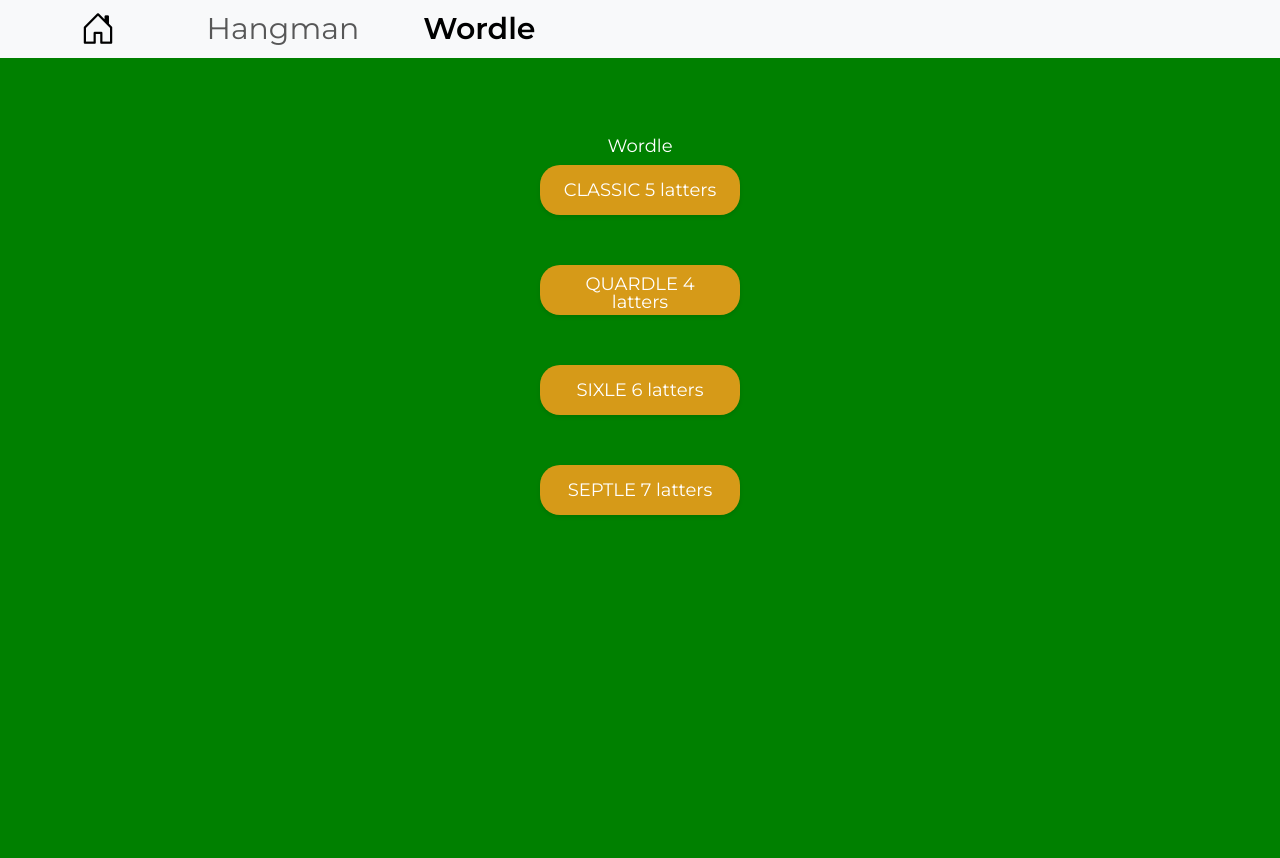
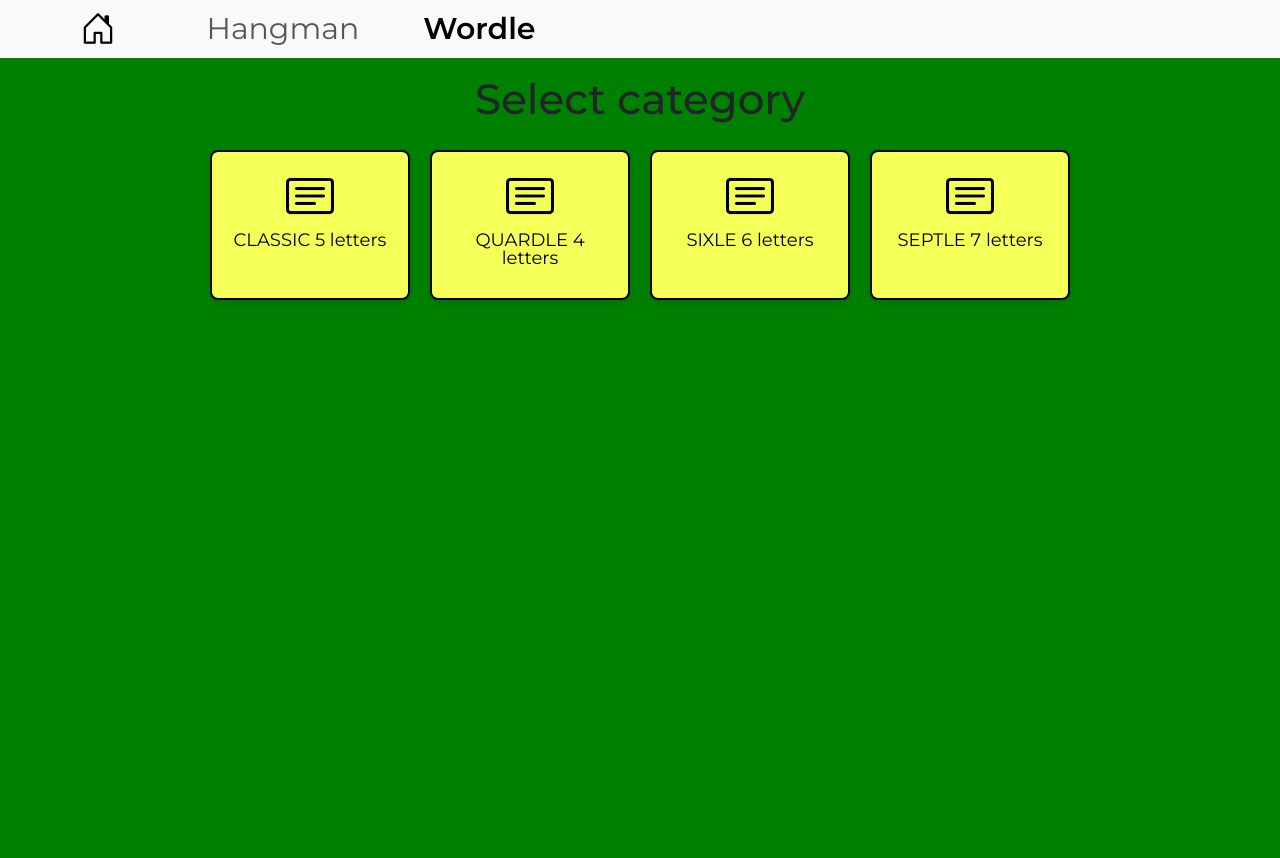
Before and after one commit to Artem745/word-games, a Django app: page /wordle/ in a window 1280 px wide. Before the commit the page ends 515 px from the top, so only its background shows below. Run offline with Django 5.2, Linux system fonts and the light colour scheme; data comes from the database, SQL or seed files in the repository; some libraries are stand-ins or nearby versions.

Commit message:
wordle_v2

```diff
--- a/wordle/static/wordle/css/wordle.css
+++ b/wordle/static/wordle/css/wordle.css
@@ -1,62 +1,162 @@
-.content {
-    display: flex;
-    justify-content: center;
-    align-items: center;
-    flex-direction: column; /* Зміна на стовбчик */
-    padding: 2rem;
+/* Reset CSS */
+* {
+    margin: 0;
+    padding: 0;
+    box-sizing: border-box;
 }
 
 body {
-    background-color: green; /* Light gray background */
-    margin: 0;
-    padding: 0;
-    color: #ffffff; /* Dark text for readability */
+    font-family: Arial, sans-serif;
+}
+
+.content {
+    text-align: center;
+    background-color: green; /* Зеленый фон */
+    height: 100vh;
+    flex-direction: column;
+    align-items: center; /* Выравнивание по центру горизонтально */
+
+    padding-top: 20px; /* Отступ от верхнего края */
+}
+
+.letters-container {
+    display: flex;
+    flex-direction: column;
+    margin-top: 2%;
 }
 
 .letters {
     display: flex;
     justify-content: center;
+}
+
+.letters-input {
+    width: 100px;
+    height: 100px;
+    background-color: rgb(255, 255, 255);
+    color: rgb(51, 51, 51);
+    margin-right: 10px;
+    align-items: center;
+    font-size: 50px;
+    text-align: center;
+    border-radius: 10px;
+}
+
+.letters-empty-container {
+    display: flex;
+    justify-content: center;
+    margin-top: 10px; /* Adjust margin as needed */
+}
+
+.letters-empty  {
+    width: 100px;
+    height: 100px;
+    background-color: rgb(255, 255, 255);
+    border-radius: 10px;
+    margin-right: 10px;
+}
+
+.button-container {
+    display: flex;
+    justify-content: flex-end; /* Вирівнюємо кнопки з правого краю */
+    align-items: center;
+    margin-top: 2%; /* Можна також використовувати margin-bottom на .letters-container */
+}
+
+.button-container {
+    display: flex;
+    justify-content: center; /* Розміщує кнопки по центру горизонтально */
+    margin-top: 2%;
+}
+
+.buttons {
+    display: flex;
     align-items: center;
 }
-.letters-input {
-    width: 60px;
-    font-size: 24px;
-    height: 60px;
+
+.submit-button {
+    background-color: rgb(229, 255, 0);
+    color: rgb(24, 24, 24);
+    padding: 10px 20px;
+    border: none;
+    border-radius: 5px;
+    font-size: 18px;
+    cursor: pointer;
+    transition: background-color 0.3s ease;
+    margin-right: 20px; /* Відступ між кнопками */
+}
+
+.submit-button:hover {
+    background-color: rgb(164, 182, 0);
+}
+
+.hint-button {
+    background-color: rgb(229, 255, 0);
+    color: rgb(24, 24, 24);
+    padding: 10px 20px;
+    font-size: 18px;
+    cursor: pointer;
+    border: none;
+    border-radius: 5px;
+}
+
+.hint-button i {
+    margin-right: 5px; /* Відступ між іконкою і текстом кнопки */
+}
+
+.hint-button:hover {
+    background-color: rgb(164, 182, 0);
+}
+
+
+.text-center {
+    font-size: 42px;
+    margin-bottom: 30px;
+}
+
+.wordle-grid {
+    display: flex;
+    justify-content: center;
+    align-items: center;
+    gap: 20px;
+    flex-wrap: wrap;
+}
+
+.category-button {
+    border: 2px solid black;
+    border-radius: 8px;
+    padding: 20px;
+    font-size: 16px;
+    color: black;
     text-align: center;
-    border: 1px solid #000000;
-    border-radius: 5px;
-    margin-left: 10px;
-    background-color: black;
-    color: white;
+    display: flex;
+    flex-direction: column;
+    align-items: center;
+    cursor: pointer;
+    width: 200px;
+    height: 150px;
+    box-shadow: 0px 4px 8px rgba(0, 0, 0, 0.1);
+}
+
+.category-button i {
+    font-size: 48px;
+    margin-bottom: 10px;
+}
+
+
+.word-text {
+
+    font-size: 200px;
 
 }
 
-/* Стилі для кнопок */
-button {
-    background-color: #d69a18;
-    color: #fff;
-    border: none;
-    padding: 10px 20px;
-    font-size: 18px;
-    cursor: pointer;
-    margin-bottom: 50px; /* Відстань між кнопками */
-    width: 200px; /* Фіксована ширина кнопок */
-    display: block; /* Зробити кнопки блочними елементами */
-    height: 50px;
-    border-radius: 20px; /* Круглі угли */
-    box-shadow: 0px 2px 4px rgba(0, 0, 0, 0.1); /* Тінь */
+.wordle-hover {
+    background-color: #f4ff58;
+    transition: background-color 0.3s ease;
+
 }
-
-button:hover {
-    background-color: #9b7015;
+@media (hover: hover) {
+    .wordle-hover:hover {
+        background-color: #ffe058;
+    }
 }
-
-
-.button-spacing {
-    margin-bottom: 100px;
-}
-
-
-#5-letters-button {
-    margin-bottom: 100px;
-}
--- a/wordle/static/wordle/js/wordle.js
+++ b/wordle/static/wordle/js/wordle.js
@@ -1,20 +1,40 @@
 $(document).ready(function() {
-    $('#new-word-button').click(function() {
+    $(".category-button").click(function () {
+        var length = $(this).data('length');
+
+        console.log("Button clicked, length: " + length);
+
         $.ajax({
-            url: "",
+            url: "wordle/",
             type: "GET",
-            dataType: "json",
+            data: { "length": length },
             success: function(response) {
                 if (response.status === 'success') {
-                    $('#word-container').html(response.update_html);
+                    $('.content').html(response.update_html);
+                } else {
+                    console.error("Error: " + response.message);
                 }
             },
             error: function(xhr, errmsg, err) {
-                console.log(xhr.status + ": " + xhr.responseText);
+                console.error("AJAX error: " + xhr.status + ": " + xhr.responseText);
             }
         });
     });
 });
+
+$(document).ready(function() {
+    $(document).on('click', '.submit-button', function() {
+        console.log("Submit button clicked");
+
+    });
+
+    $(".submit-button").click(function() {
+        console.log("Submit button clicked");
+
+    });
+});
+
+
 
 $(document).on('keyup', '.letters-input', function (event) {
     var inputVal = $(this).val();
--- a/wordle/templates/wordle/wordle.html
+++ b/wordle/templates/wordle/wordle.html
@@ -1,23 +1,37 @@
 {% extends "main.html" %}
 {% load static %}
-{% block title %}Wordle{% endblock %}
-{% block links %}
-<link rel="stylesheet" href="{% static 'wordle/css/wordle.css' %}">
+
+{% block title %}
+{{ title }}
 {% endblock %}
+
+{% block links %}<link rel="stylesheet" href="{% static 'wordle/css/wordle.css' %}">{% endblock %}
 
 {% block content %}
 <div class="content">
-    <h1>Wordle</h1>
-    <div class="wordle-grid" id="word-container">
+    <p class="text text-center">Select category</p>
+    <div class="wordle-grid">
+        <button class="category-button wordle-hover" data-length="5">
+            <i class="bi bi-card-text"></i>
+            <span>CLASSIC 5 letters</span>
+        </button>
+        <button class="category-button wordle-hover" data-length="4">
+            <i class="bi bi-card-text"></i>
+            <span>QUARDLE 4 letters</span>
+        </button>
+        <button class="category-button wordle-hover" data-length="6">
+            <i class="bi bi-card-text"></i>
+            <span>SIXLE 6 letters</span>
+        </button>
+        <button class="category-button wordle-hover" data-length="7">
+            <i class="bi bi-card-text"></i>
+            <span>SEPTLE 7 letters</span>
+        </button>
+    </div>
+</div>
 
-    <div class="button-spacing">
-        <button id="5-letters-button">CLASSIC 5 latters</button>
-        <button id="4-letters-button">QUARDLE 4 latters</button>
-        <button id="6-letters-button">SIXLE 6 latters</button>
-        <button id="7-letters-button">SEPTLE 7 latters</button>
-    </div>
-
-
-<script src="https://code.jquery.com/jquery-3.6.0.min.js"></script>
+<script>
+    $('.navbar').removeAttr('style');
+</script>
 <script src="{% static 'wordle/js/wordle.js' %}"></script>
 {% endblock %}
--- a/wordle/urls.py
+++ b/wordle/urls.py
@@ -4,5 +4,6 @@
 app_name = "wordle"
 
 urlpatterns = [
-    path('', views.index, name="index"),
+    path('wordle/', views.wordle_view, name='wordle_view'),
+    path('', views.index, name="index")
 ]
--- a/wordle/views.py
+++ b/wordle/views.py
@@ -5,13 +5,9 @@
 import random
 
 def index(request):
+    print("index autofication CORRECT !!!")
     words = Word.objects.all()
     word = random.choice(words)
-
-    # Check if the request is an AJAX request
-    if request.headers.get('x-requested-with') == 'XMLHttpRequest':
-        update_html = render_to_string("wordle/wordle_partial.html", {"word": word.name})
-        return JsonResponse({'status': 'success', 'update_html': update_html})
 
     context = {
         "title": "Wordle",
@@ -19,3 +15,26 @@
     }
 
     return render(request, "wordle/wordle.html", context)
+
+def wordle_view(request):
+    if request.method == 'GET':
+        length = request.GET.get('length', None)
+
+        if length is not None:
+            try:
+                length = int(length)
+
+                words = Word.objects.filter(length=length)
+
+                if words.exists():
+                    word = random.choice(words)
+                    update_html = render_to_string('wordle/wordle_partical.html', {'words': words, 'word': word.name})
+
+                    return JsonResponse({'status': 'success', 'update_html': update_html})
+                else:
+                    return JsonResponse({'status': 'error', 'message': 'No words found for the given length'})
+            except ValueError:
+                return JsonResponse({'status': 'error', 'message': 'Invalid length parameter'})
+        else:
+            return JsonResponse({'status': 'error', 'message': 'Length parameter is missing'})
+    return JsonResponse({'status': 'error', 'message': 'Invalid request method'})
```
Also changed, not shown: wordle/templates/wordle/wordle_partial.html (deleted, +0 -9 lines), wordle/templates/wordle/wordle_partical.html (added, +46 -0 lines).
